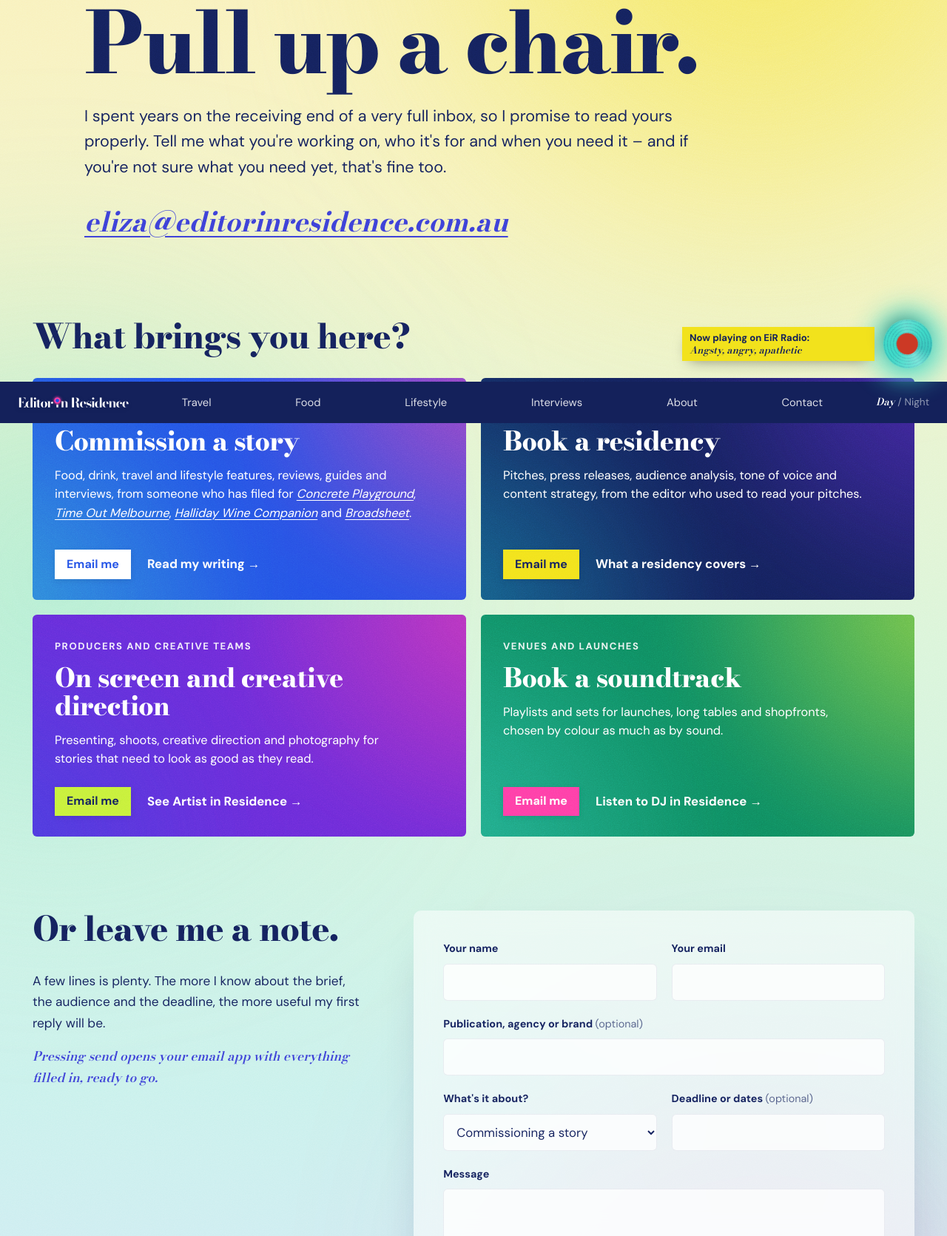
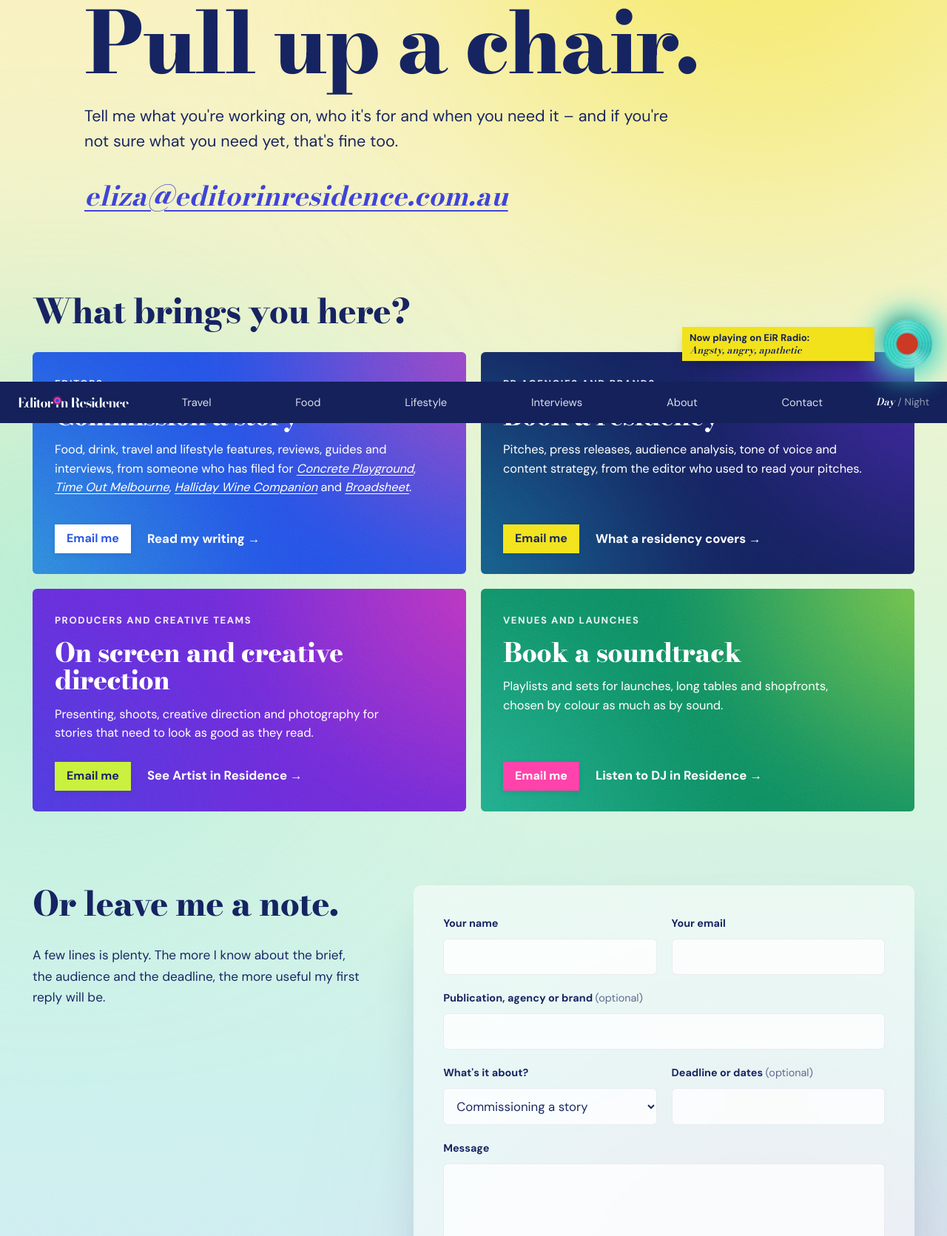
Before and after one commit to elizaellencampbell-cmd/editor-in-residence, an Astro site: page /contact in a window 1280 px wide. Shown: the part 228-1899 px from the top of the page at 74% size. Built offline with nearby package versions, Linux system fonts and the light colour scheme; Astro itself is replaced by a stand-in of ours.

Commit message:
Contact: send the form through Resend, trim the intro
Co-Authored-By: Claude Opus 5.5 <noreply@anthropic.com>
Claude-Session: https://claude.ai/code/session_01FhmM5UxkMCUFvSxm57vXzc

```diff
--- a/src/pages/contact.astro
+++ b/src/pages/contact.astro
@@ -7,7 +7,7 @@ import { linkPubs } from '../lib/pubs.js';
 // The form writes an email in the visitor's own mail app (no third-party service).
 // To send straight to the inbox instead, set FORM_ACTION to '/api/contact' once the
 // Resend keys are in Cloudflare (see functions/api/contact.js).
-const FORM_ACTION = '';
+const FORM_ACTION = '/api/contact';
 const ig = 'https://www.instagram.com/editor.inresidence/';
 const mail = (subject) => `mailto:${site.email}?subject=${encodeURIComponent(subject)}`;
 
@@ -66,7 +66,7 @@ const topics = ['Commissioning a story', 'Booking a residency', 'On screen or cr
     <header class="hello wrap">
       <p class="kick"><span class="eir-label pop">Contact</span></p>
       <h1>Pull up a chair.</h1>
-      <p class="lede">I spent years on the receiving end of a very full inbox, so I promise to read yours properly. Tell me what you're working on, who it's for and when you need it – and if you're not sure what you need yet, that's fine too.</p>
+      <p class="lede">Tell me what you're working on, who it's for and when you need it – and if you're not sure what you need yet, that's fine too.</p>
       <p class="direct"><a href={`mailto:${site.email}`}>{site.email}</a></p>
     </header>
 
```
Also changed, not shown: functions/api/contact.js (+5 -2 lines).
